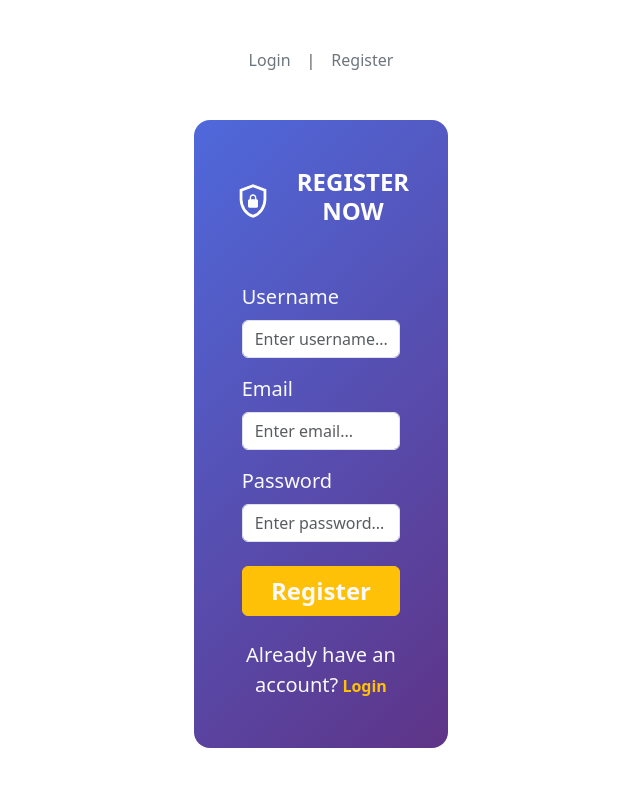
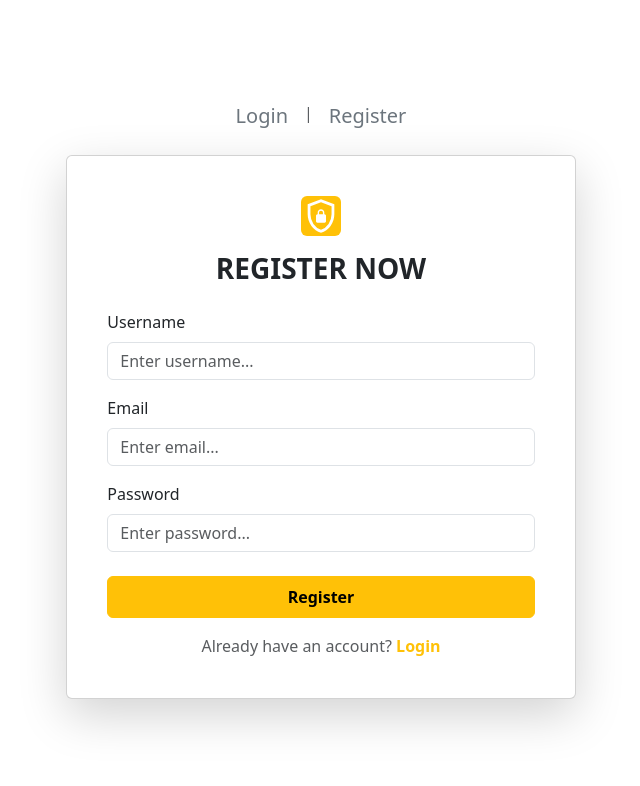
Before and after one commit to Mlindaamani/echat, a React (Vite) app in the folder frontend/: page /register in a window 1280 px wide. Shown: the top 786 px of the page, without its empty margins (319-959 px from the left). Built offline with nearby package versions, Linux system fonts and the light colour scheme; no server answers.

Commit message:
Improved the Auth layouts as well as auth forms

```diff
--- a/frontend/src/components/DashHeader.jsx
+++ b/frontend/src/components/DashHeader.jsx
@@ -23,6 +23,7 @@ export const DashboardHeader = () => {
           // src={user?.photo ? user.photo : avatar}
           src={user?.photo ? user.photo : avatar}
           roundedCircle
+          fluid
           width={50}
           height={50}
           className="me-2"
--- a/frontend/src/layouts/AuthLayout.jsx
+++ b/frontend/src/layouts/AuthLayout.jsx
@@ -1,20 +1,55 @@
+// import { Link, Outlet } from "react-router-dom";
+
+// export const AuthLayout = () => {
+//   return (
+//     <div className="container-fluid">
+//       <div className="row justify-content-center min-vh-100 align-items-center">
+//         <div className="d-flex gap-3 justify-content-center mt-5">
+//           <Link to="/login" className="link-secondary text-decoration-none">
+//             Login
+//           </Link>
+//           <span className="text-muted">|</span>
+//           <Link to="/register" className="link-secondary text-decoration-none">
+//             Register
+//           </Link>
+//         </div>
+//         <div className="col-12 col-md-8 col-lg-6 col-xl-5">
+//           <Outlet />
+//         </div>
+//       </div>
+//     </div>
+//   );
+// };
+
+
 import { Link, Outlet } from "react-router-dom";
 
 export const AuthLayout = () => {
   return (
-    <div className="container-fluid">
-      <div className="row justify-content-center min-vh-100 align-items-center">
-        <div className="d-flex gap-3 justify-content-center mt-5">
-          <Link to="/login" className="link-secondary text-decoration-none">
+    <div className="container-fluid d-flex flex-column min-vh-100">
+      <div className="row justify-content-center align-items-center flex-grow-1">
+        <div className="col-12 col-md-8 col-lg-6 col-xl-5">
+          {/* Navigation Links */}
+          <div className="d-flex justify-content-center gap-3 mb-4">
+            <Link
+              to="/login"
+              className="link-secondary text-decoration-none fs-5"
+            >
               Login
             </Link>
             <span className="text-muted">|</span>
-          <Link to="/register" className="link-secondary text-decoration-none">
+            <Link
+              to="/register"
+              className="link-secondary text-decoration-none fs-5"
+            >
               Register
             </Link>
           </div>
-        <div className="col-12 col-md-8 col-lg-6 col-xl-5">
+
+          {/* Form Container */}
+          <div className="card shadow-lg p-3 p-md-4">
             <Outlet />
+          </div>
         </div>
       </div>
     </div>
--- a/frontend/src/pages/RegistrationForm.jsx
+++ b/frontend/src/pages/RegistrationForm.jsx
@@ -1,3 +1,90 @@
+// import React, { useState } from "react";
+// import { Button, Form, Image } from "react-bootstrap";
+// import { useAuthStore } from "../stores/authStore";
+// import { Link } from "react-router-dom";
+// import { useNavigate } from "react-router-dom";
+// import { Toaster } from "react-hot-toast";
+// import secure1 from "../assets/svg/secure1.svg";
+
+// export const RegistrationForm = () => {
+//   const [email, setEmail] = useState("");
+//   const [password, setPassword] = useState("");
+//   const [username, setUsername] = useState("");
+//   const navigate = useNavigate();
+//   const { loading, register } = useAuthStore();
+
+//   return (
+//     <div className="d-flex justify-contents-center align-items-center flex-column vh-100">
+//       <Form
+//         onSubmit={(e) => {
+//           e.preventDefault();
+//           register(username, email, password, navigate);
+//         }}
+//         className="mt-5 p-5 rounded-4 col-sm-9 col-md-11 col-lg-6 chat-app-color"
+//       >
+//         <div className="container d-flex justify-content-center align-items-center gap-4 mb-5">
+//           <Image src={secure1} />
+//           <h5 className="text-center text-white fw-bold fs-4">REGISTER NOW</h5>
+//         </div>
+
+//         <Form.Group className="mb-3">
+//           <Form.Label className="fs-5 fw-medium text-light">
+//             Username
+//           </Form.Label>
+//           <Form.Control
+//             type="text"
+//             placeholder="Enter username..."
+//             onChange={(e) => setUsername(e.target.value)}
+//           />
+//         </Form.Group>
+
+//         <Form.Group className="mb-3">
+//           <Form.Label className="fs-5 fw-medium text-light">Email</Form.Label>
+//           <Form.Control
+//             type="email"
+//             placeholder="Enter email..."
+//             onChange={(e) => setEmail(e.target.value)}
+//           />
+//         </Form.Group>
+
+//         <Form.Group className="mb-3">
+//           <Form.Label className="fs-5 fw-medium text-light">
+//             Password
+//           </Form.Label>
+//           <Form.Control
+//             type="password"
+//             placeholder="Enter password..."
+//             onChange={(e) => setPassword(e.target.value)}
+//           />
+//         </Form.Group>
+
+//         <Form.Group className="mb-4 mt-4">
+//           <Button
+//             className="w-100 fw-bold fs-4 text-light"
+//             type="submit"
+//             disabled={loading}
+//             variant="warning"
+//           >
+//             {loading ? "Registering..." : "Register"}
+//           </Button>
+//         </Form.Group>
+//         <div className="text-center">
+//           <span className="text-light fs-5 text-medium">
+//             Already have an account?
+//           </span>{" "}
+//           <Link
+//             to="/login"
+//             className="text-warning text-decoration-none fw-bold"
+//           >
+//             Login
+//           </Link>
+//         </div>
+//       </Form>
+//       <Toaster />
+//     </div>
+//   );
+// };
+
 import React, { useState } from "react";
 import { Button, Form, Image } from "react-bootstrap";
 import { useAuthStore } from "../stores/authStore";
@@ -14,23 +101,26 @@ export const RegistrationForm = () => {
   const { loading, register } = useAuthStore();
 
   return (
-    <div className="d-flex justify-contents-center align-items-center flex-column vh-100">
+    <div className="w-100">
       <Form
         onSubmit={(e) => {
           e.preventDefault();
           register(username, email, password, navigate);
         }}
-        className="mt-5 p-5 rounded-4 col-sm-9 col-md-11 col-lg-6 chat-app-color"
+        className="p-2 p-md-3 rounded-5"
       >
-        <div className="container d-flex justify-content-center align-items-center gap-4 mb-5">
-          <Image src={secure1} />
-          <h5 className="text-center text-white fw-bold fs-4">REGISTER NOW</h5>
+        <div className="text-center mb-4">
+          <Image
+            src={secure1}
+            fluid
+            className="mb-3 bg-warning rounded-2 "
+            style={{ maxWidth: "100px" }}
+          />
+          <h2 className="h3 fw-bold text-dark">REGISTER NOW</h2>
         </div>
 
         <Form.Group className="mb-3">
-          <Form.Label className="fs-5 fw-medium text-light">
-            Username
-          </Form.Label>
+          <Form.Label className="text-dark">Username</Form.Label>
           <Form.Control
             type="text"
             placeholder="Enter username..."
@@ -39,7 +129,7 @@ export const RegistrationForm = () => {
         </Form.Group>
 
         <Form.Group className="mb-3">
-          <Form.Label className="fs-5 fw-medium text-light">Email</Form.Label>
+          <Form.Label className="text-dark">Email</Form.Label>
           <Form.Control
             type="email"
             placeholder="Enter email..."
@@ -47,10 +137,8 @@ export const RegistrationForm = () => {
           />
         </Form.Group>
 
-        <Form.Group className="mb-3">
-          <Form.Label className="fs-5 fw-medium text-light">
-            Password
-          </Form.Label>
+        <Form.Group className="mb-4">
+          <Form.Label className="text-dark">Password</Form.Label>
           <Form.Control
             type="password"
             placeholder="Enter password..."
@@ -58,20 +146,17 @@ export const RegistrationForm = () => {
           />
         </Form.Group>
 
-        <Form.Group className="mb-4 mt-4">
         <Button
-            className="w-100 fw-bold fs-4 text-light"
+          className="w-100 py-2 fw-bold mb-3"
           type="submit"
           disabled={loading}
           variant="warning"
         >
           {loading ? "Registering..." : "Register"}
         </Button>
-        </Form.Group>
+
         <div className="text-center">
-          <span className="text-light fs-5 text-medium">
-            Already have an account?
-          </span>{" "}
+          <span className="text-muted">Already have an account?</span>{" "}
           <Link
             to="/login"
             className="text-warning text-decoration-none fw-bold"
@@ -80,7 +165,7 @@ export const RegistrationForm = () => {
           </Link>
         </div>
       </Form>
-      <Toaster />
+      <Toaster position="top-center" />
     </div>
   );
 };
```
Also changed, not shown: frontend/src/pages/LoginForm.jsx (+96 -21 lines). Lines whose indentation alone changed are shown as unchanged.
